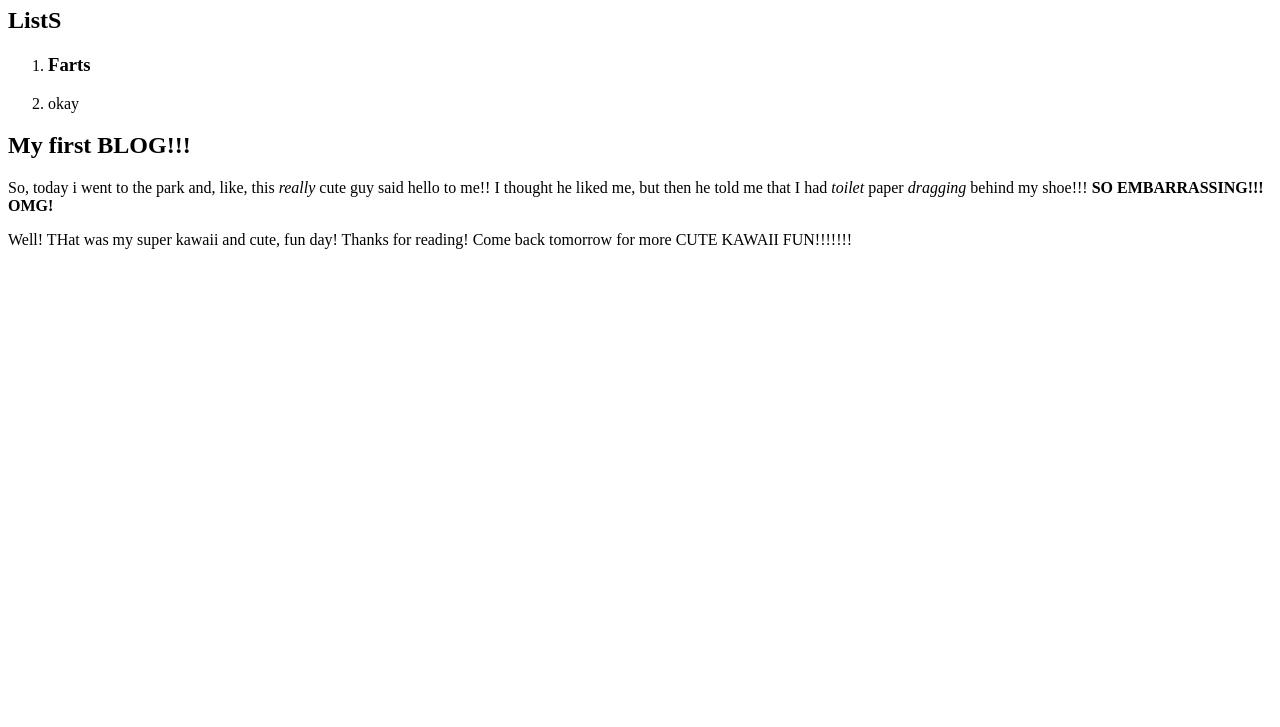
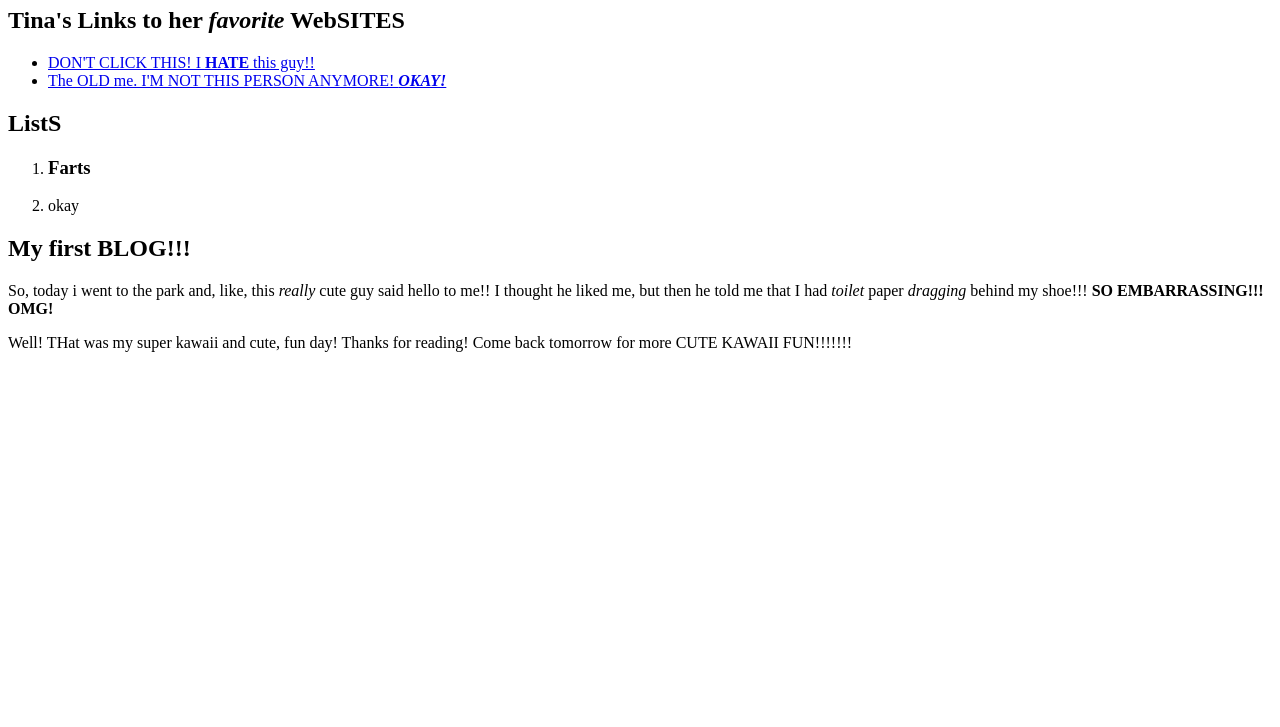
Before and after one commit to JCJ0NES/webdev, a plain HTML site: page index.html in a window 1280 px wide. Shown: the part 73-800 px from the top of the page. Drawn offline with Linux system fonts and the light colour scheme.

Commit message:
index changes

```diff
--- a/index.html
+++ b/index.html
@@ -8,6 +8,20 @@
 
   <body>
     <h1>Tina's Super Fantastic and kawaiiii BLOG!!!</h1>
+    <h2>Tina's Links to her <em>favorite</em> WebSITES</h2>
+    <ul>
+      <li>
+        <a href="https://www.jaycecunningham.com">
+          DON'T CLICK THIS! I <strong>HATE</strong> this guy!!
+        </a>
+      </li>
+      <li>
+        <a href="pages/index_old.html">
+          The OLD me. I'M NOT THIS PERSON ANYMORE!
+          <em><strong>OKAY!</strong></em>
+        </a>
+      </li>
+    </ul>
     <h2>ListS</h2>
     <ol>
       <li><h3>Farts</h3></li>
```
